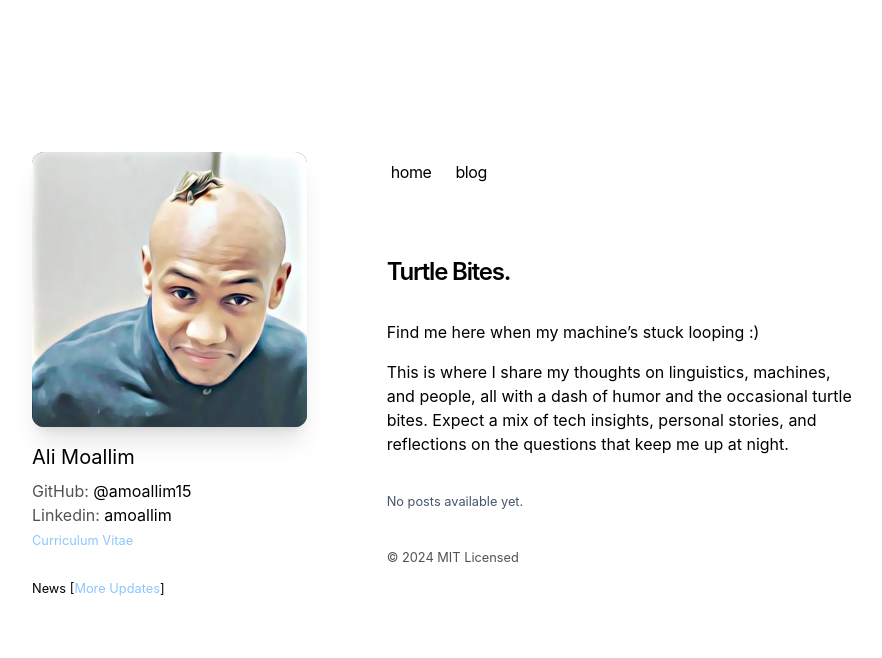
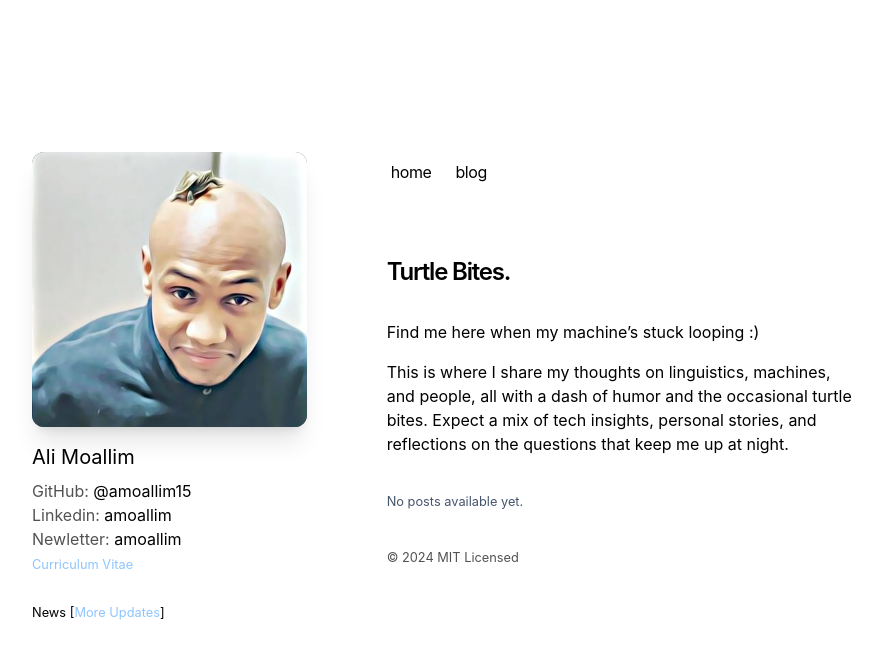
Before and after one commit to amoallim15/amoallim15.github.io, a Next.js app: page / in a window 1280 px wide. Shown: the top 658 px of the page, without its empty margins (196-1078 px from the left). Built offline with nearby package versions, Linux system fonts and the light colour scheme.

Commit message:
Update page.tsx

```diff
--- a/app/page.tsx
+++ b/app/page.tsx
@@ -42,6 +42,19 @@ export default function Page() {
                   <span>
                     <Link
                       href="https://linkedin.com/in/amoallim"
+                      target="_blank"
+                    >
+                      amoallim
+                    </Link>
+                  </span>
+                </p>
+                <p>
+                  <span className="text-neutral-600 dark:text-slate-400">
+                    Newletter:{" "}
+                  </span>
+                  <span>
+                    <Link
+                      href="https://amoallim.substack.com/"
                       target="_blank"
                     >
                       amoallim
```
